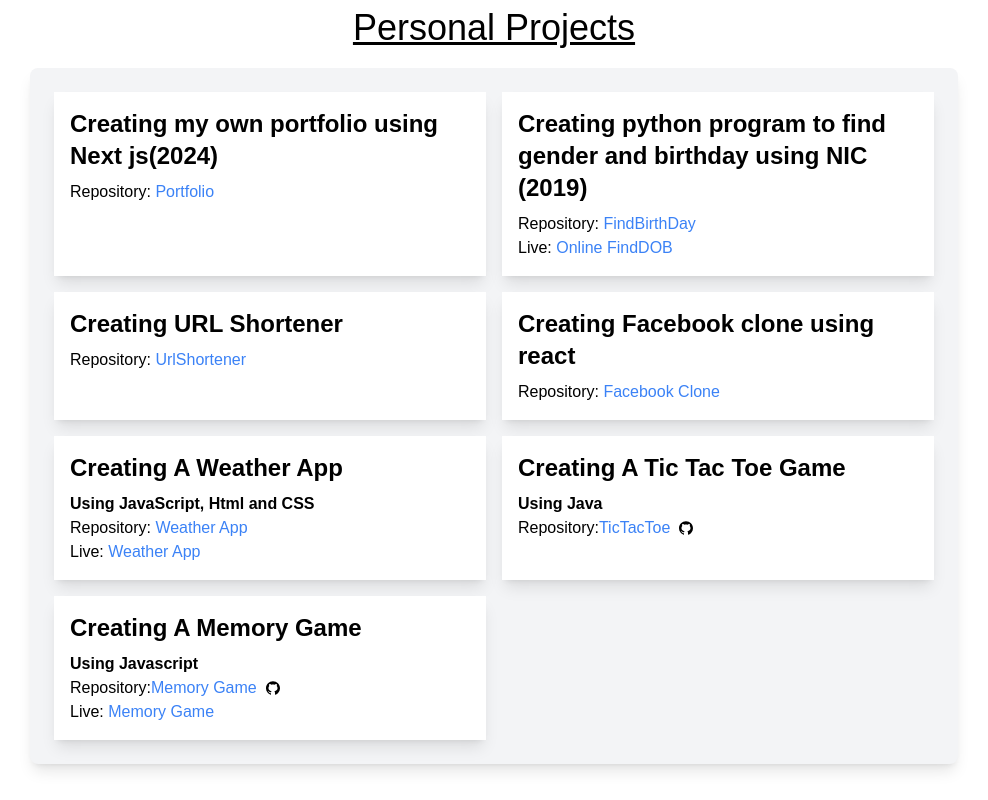
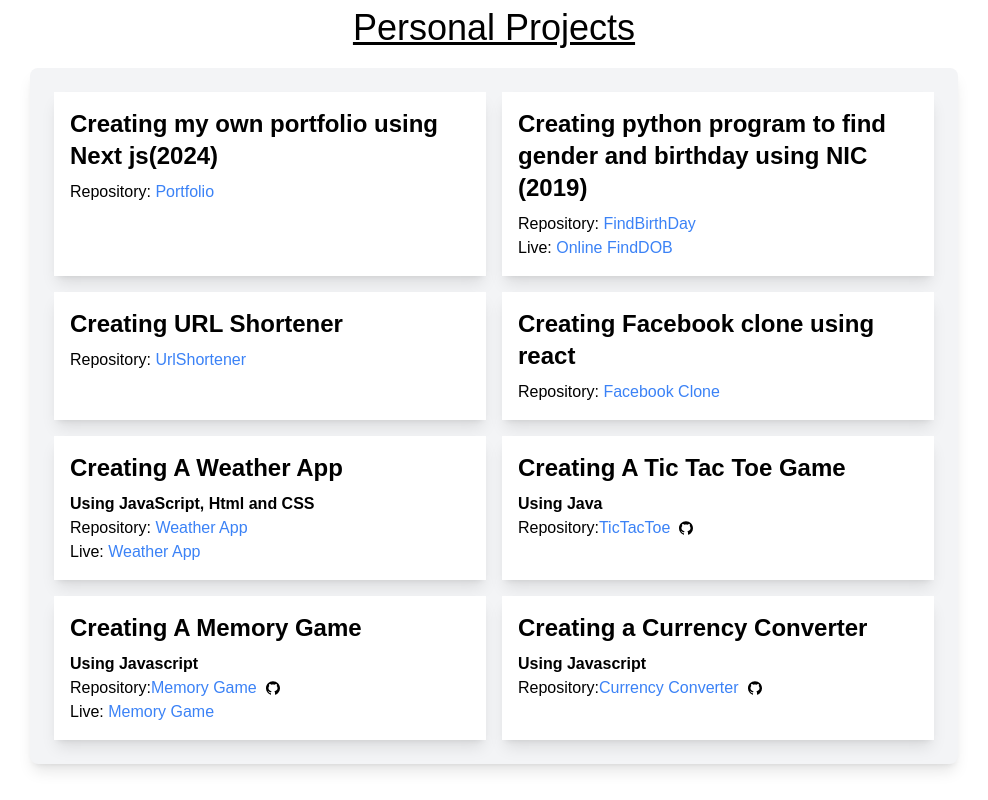
Before and after one commit to Venath/portfolio, a Next.js app: page / in a window 1280 px wide. Shown: the part 2614-3414 px from the top of the page, without its empty margins (146-1134 px from the left). Built offline with nearby package versions, Linux system fonts and the light colour scheme.

Commit message:
Currency Converter

```diff
--- a/pages/index.js
+++ b/pages/index.js
@@ -479,6 +479,13 @@
 
       </div>
 
+      <div className="flex flex-col bg-white p-4 shadow-lg transform transition-transform hover:scale-105 hover:shadow-xl">
+        <h3 className="text-2xl font-bold mb-2">Creating a Currency Converter</h3><b>Using Javascript</b>
+        <p style={{ display: 'flex', alignItems: 'center' }}>Repository: <a href="https://github.com/Venath/currency_converter" className="text-blue-500">Currency Converter</a>  <AiFillGithub style={{ marginLeft: '0.5rem' }} /></p>
+
+
+      </div>
+
     </div>
   </div>
 </div>
```
